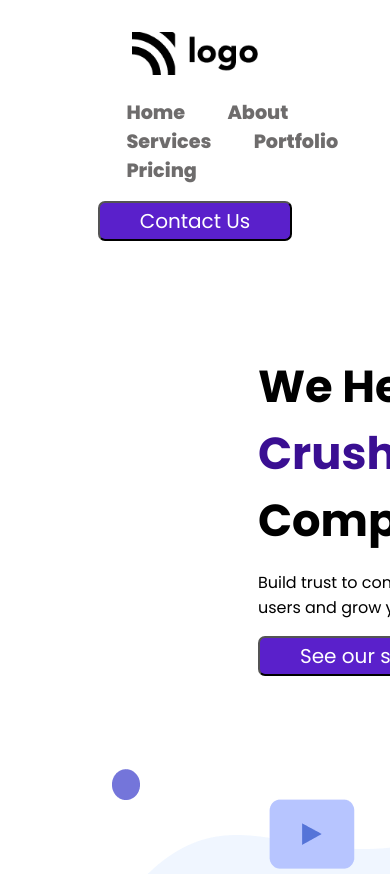
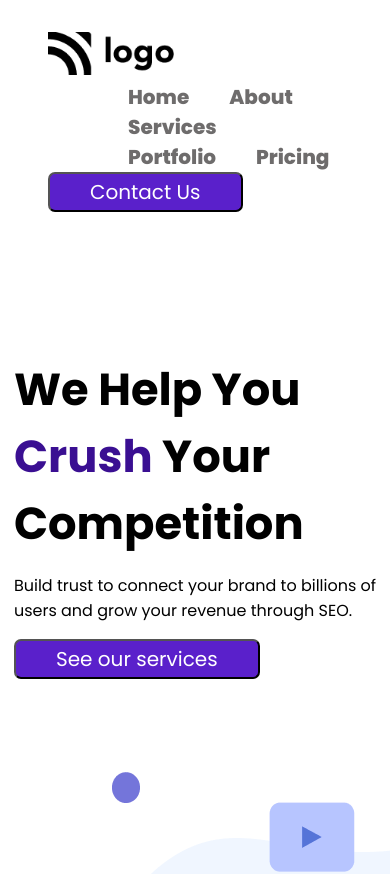
Before and after one commit to jysin330/Digital-Marketing-Home-Page, a plain HTML site: page index.html in a window 390 px wide. Shown: the top 874 px of the page. Drawn offline with Linux system fonts and the light colour scheme.

Commit message:
added readme.md file

```diff
--- a/sandbox.config.json
+++ /dev/null
@@ -1,3 +0,0 @@
-{
-  "template": "static"
-}
--- a/style.css
+++ b/style.css
@@ -1,35 +1,41 @@
-*{
+* {
     font-family: "Poppins";
     margin: 0px;
 }
-nav.navbar-container{
+
+nav.navbar-container {
     display: flex;
     flex-wrap: wrap;
     flex-direction: row;
     justify-content: space-between;
     align-items: center;
-margin:2em 3em;
+    margin: 2em 3em;
 }
-img.logo{
+
+img.logo {
     height: 2.7em;
 }
-ul.list{
+
+ul.list {
     display: flex;
     flex-wrap: wrap;
     flex-direction: row;
 
 }
-li.list-item{
+
+li.list-item {
     list-style-type: none;
     font-size: 20px;
     font-weight: 800;
     color: #6e6c6c;
     margin-left: 2em;
 }
-li.list-item:hover{
+
+li.list-item:hover {
     color: #1f1f1f;
 }
-.nav-button{
+
+.nav-button {
     block-size: 2em;
     padding: 0em 2em;
     color: #ffffff;
@@ -37,48 +43,27 @@ border-radius: 7px;
     font-size: 20px;
     background-color: #5A20CB;
 }
-.banner-container{
+
+.banner-container {
     display: flex;
     flex-wrap: wrap;
     flex-direction: row;
     justify-content: space-around;
 }
-.left-container{
+
+.left-container {
     margin-top: 7em;
 }
-h1.heading-text{
+
+h1.heading-text {
     font-size: 2.8em;
 }
-span{
+
+span {
     color: #3a0f92;
 }
-p.description{
-    margin:1em 0em;
+
+p.description {
+    margin: 1em 0em;
     font-size: 1em;
 }
-@media screen and (max-width : 1264px) {
-    nav.navbar-container{
-        display: flex;
-        flex-wrap: wrap;
-        flex-direction: column;
-        align-items: center;
-
-
-        }
-        ul.list{
-           margin: 1em 0em;
-
-        }
-        .banner-container{
-            display: flex;
-            flex-wrap: wrap;
-            flex-direction: column;
-        margin-top: -2em;
-           align-items: center;
-        }
-        li.list-item{
-            font-size: 1.2em;
-            margin-right: 0.2em;
-        }
-
-    }
```
Also changed, not shown: package.json (deleted, +0 -24 lines), 1 other file. Lines whose indentation alone changed are shown as unchanged.
